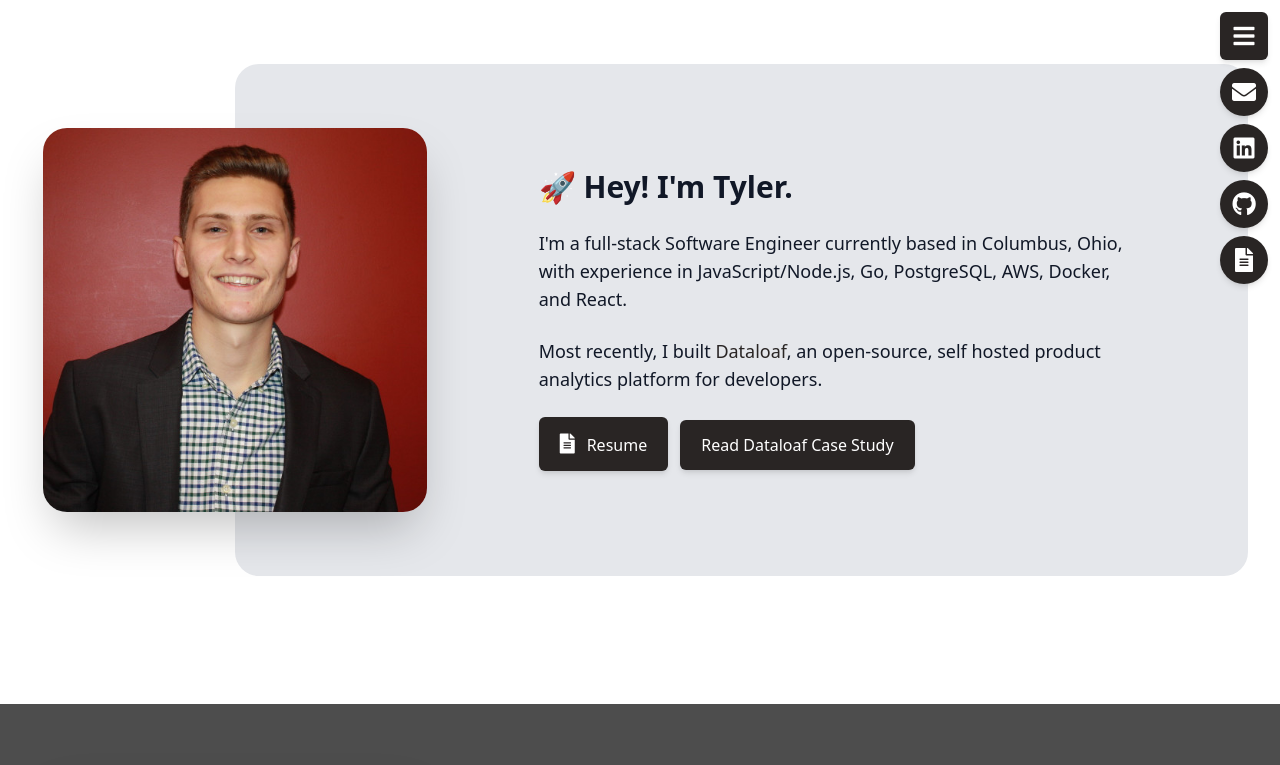
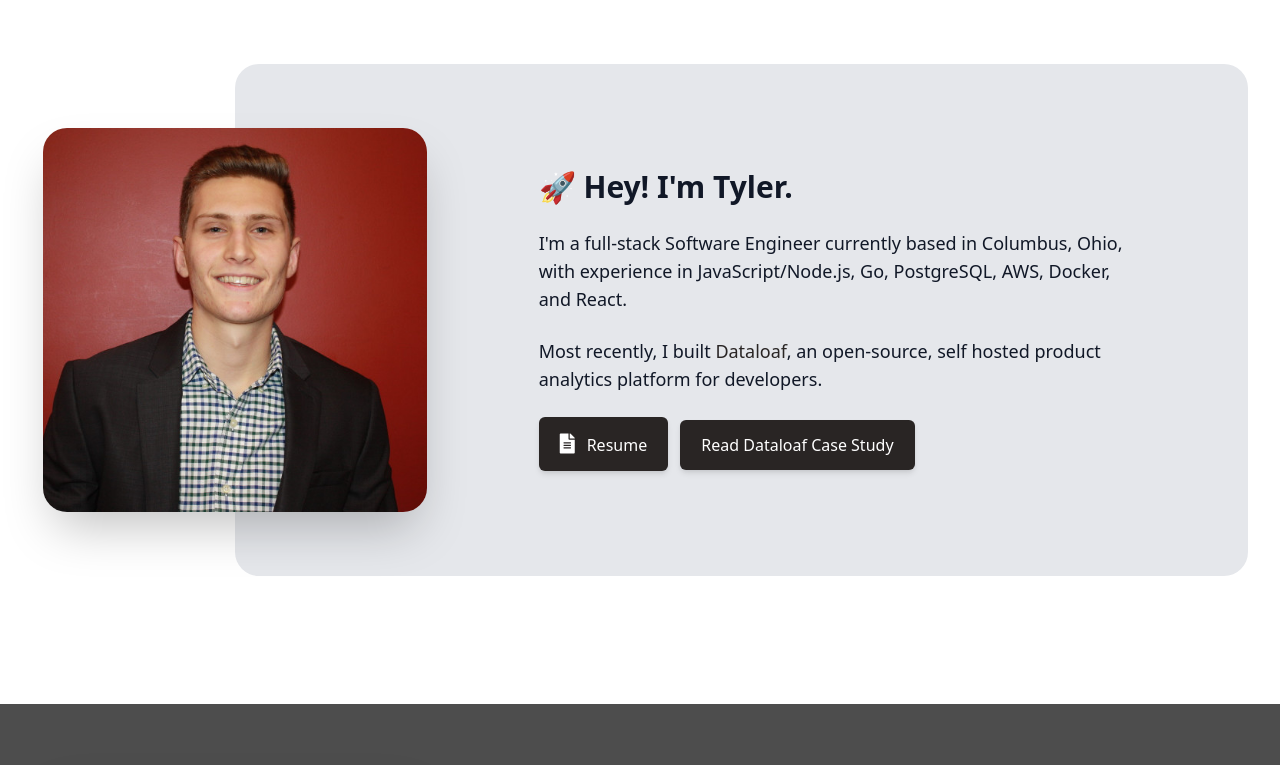
Before and after one commit to tyler-wenzel/personal_site, a website built with Vite: page index.html in a window 1280 px wide. Shown: the top 765 px of the page. Built offline with nearby package versions, Linux system fonts and the light colour scheme.

Commit message:
delete unnecessary side bar elements

```diff
--- a/index.html
+++ b/index.html
@@ -15,87 +15,6 @@
 </head>
 
 <body>
-  <!-- Contact Buttons -->
-  <div class="flex flex-col fixed z-50 w-12 text-2xl space-y-2 top-3 right-3">
-    <a href="#" id="menu" class="
-          flex
-          h-12
-          items-center
-          shadow-md
-          justify-center
-          font-medium
-          rounded-md
-          text-white
-          bg-burnttoast
-          hover:bg-gray-600
-        ">
-      <i class="fas fa-bars"></i>
-    </a>
-    <a href="mailto:tylerwenzel9@gmail.com" class="
-          menuItem
-          flex
-          h-12
-          items-center
-          shadow-md
-          justify-center
-          border border-transparent
-          font-medium
-          rounded-full
-          text-white
-          bg-burnttoast
-          hover:bg-gray-600
-        " target="_blank">
-      <i class="fas fa-envelope"></i>
-    </a>
-    <a href="https://www.linkedin.com/in/tyler-wenzel-5a7326150/" class="
-          menuItem
-          flex
-          h-12
-          items-center
-          shadow-md
-          justify-center
-          border border-transparent
-          font-medium
-          rounded-full
-          text-white
-          bg-burnttoast
-          hover:bg-gray-600
-        " target="_blaank">
-      <i class="fab fa-linkedin"></i>
-    </a>
-    <a href="https://github.com/tyler-wenzel" class="
-          menuItem
-          flex
-          h-12
-          items-center
-          shadow-md
-          justify-center
-          border border-transparent
-          font-medium
-          rounded-full
-          text-white
-          bg-burnttoast
-          hover:bg-gray-600
-        " target="_blank">
-      <i class="fab fa-github"></i>
-    </a>
-    <a href="assets/Tyler_Wenzel_Resume.pdf" target="_blank" class="
-          menuItem
-          flex
-          h-12
-          items-center
-          shadow-md
-          justify-center
-          border border-transparent
-          font-medium
-          rounded-full
-          text-white
-          bg-burnttoast
-          hover:bg-gray-600
-        ">
-      <i class="fas fa-file-alt"></i>
-    </a>
-  </div>
 
   <!-- Header -->
   <div class="relative py-16 bg-white">
@@ -308,81 +227,6 @@
     </div>
   </div>
 
-  <!-- Other Projects -->
-  <div class="relative pt-16 pb-20 px-4 sm:px-6 lg:pt-16 lg:pb-28 lg:px-8">
-    <div class="absolute inset-0">
-      <div class="bg-white h-1/3 sm:h-2/3"></div>
-    </div>
-    <div class="relative max-w-7xl mx-auto">
-      <div class="text-center">
-        <h2 class="
-              text-3xl
-              tracking-tight
-              font-extrabold
-              text-gray-900
-              sm:text-4xl
-            ">
-          Other Projects
-        </h2>
-      </div>
-      <div class="
-            mt-12
-            max-w-lg
-            mx-auto
-            grid
-            gap-10
-            xl:grid-cols-3
-            lg:grid-cols-3
-            md:grid-cols-2
-            md:max-w-none
-          ">
-
-        <div class="flex flex-col rounded-lg shadow-lg overflow-hidden">
-          <div class="flex-shrink-0 p-6 flex justify-center bg-gray-200">
-            <img class="h-40 drop-shadow-lg filter object-scale-down" src="images/endpntr.png" alt="" />
-          </div>
-          <div class="flex-1 bg-white p-6 flex flex-col justify-between">
-            <div class="flex-1">
-              <p class="text-xl font-semibold text-gray-900 mt-2">
-                endpntr
-              </p>
-              <p class="mt-3 text-base text-gray-500">
-                A webhook reciever service to collect and inspect HTTP traffic sent to a generated enpoint.
-              </p>
-              <p class="mt-3 text-base text-burnttoast">
-                Node.js, Express.js, Tailwind CSS, MongoDB
-              </p>
-            </div>
-          </div>
-        </div>
-
-        <div class="flex flex-col rounded-lg shadow-lg overflow-hidden">
-          <div class="flex-shrink-0 p-6 flex justify-center bg-gray-200">
-            <img class="h-40 drop-shadow-lg filter object-scale-down" src="images/ContactMe.png" alt="" />
-          </div>
-          <div class="flex-1 bg-white p-6 flex flex-col justify-between">
-            <div class="flex-1">
-              <p class="text-xl font-semibold text-gray-900 mt-2">
-                ContactMe
-              </p>
-              <p class="mt-3 text-base text-gray-500">
-                An interactive contact manager.
-              </p>
-              <p class="mt-3 text-base text-burnttoast">
-                Node.js, Handlebars.js, CSS, Express.js API
-              </p>
-            </div>
-          </div>
-        </div>
-
-
-
-
-
-      </div>
-    </div>
-  </div>
-
   <!-- Footer -->
   <div class="bg-burnttoast">
     <div class="mx-auto text-center py-16 px-4 sm:py-20 sm:px-6 lg:px-8">
```
